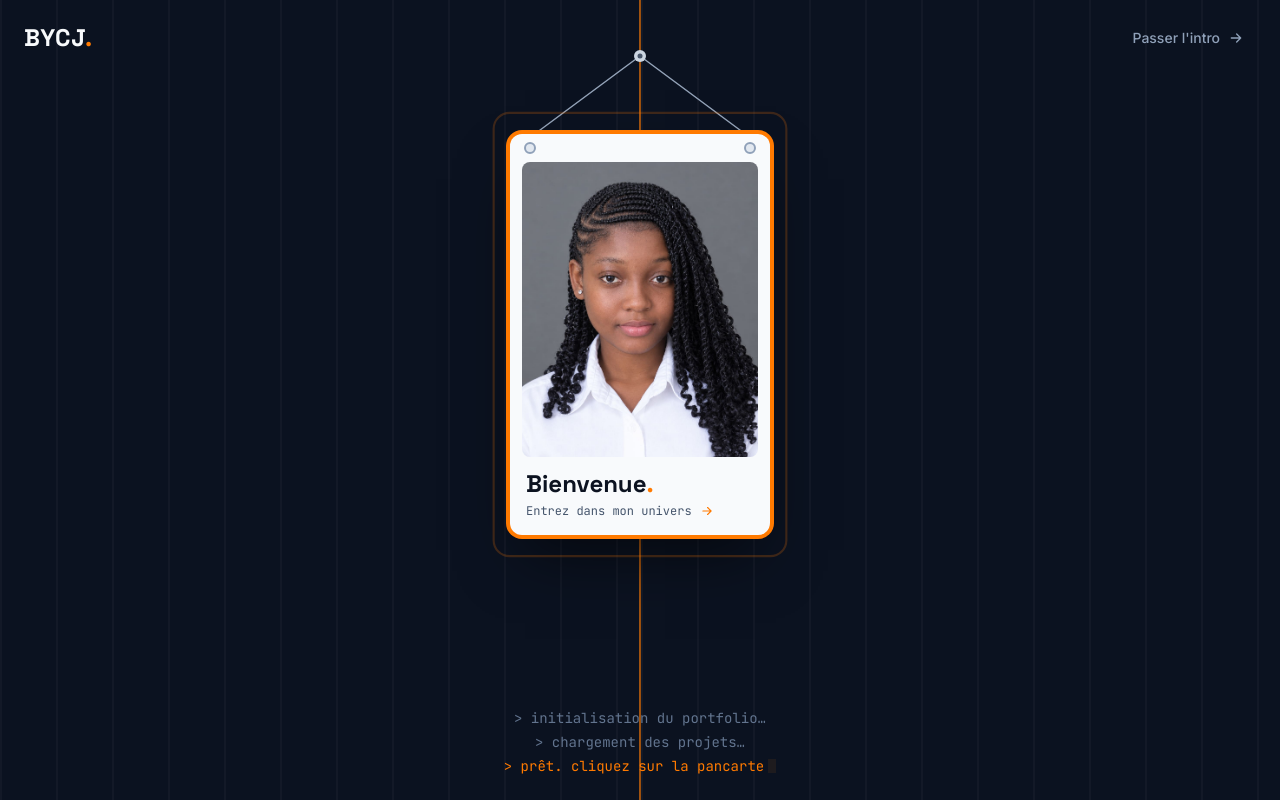
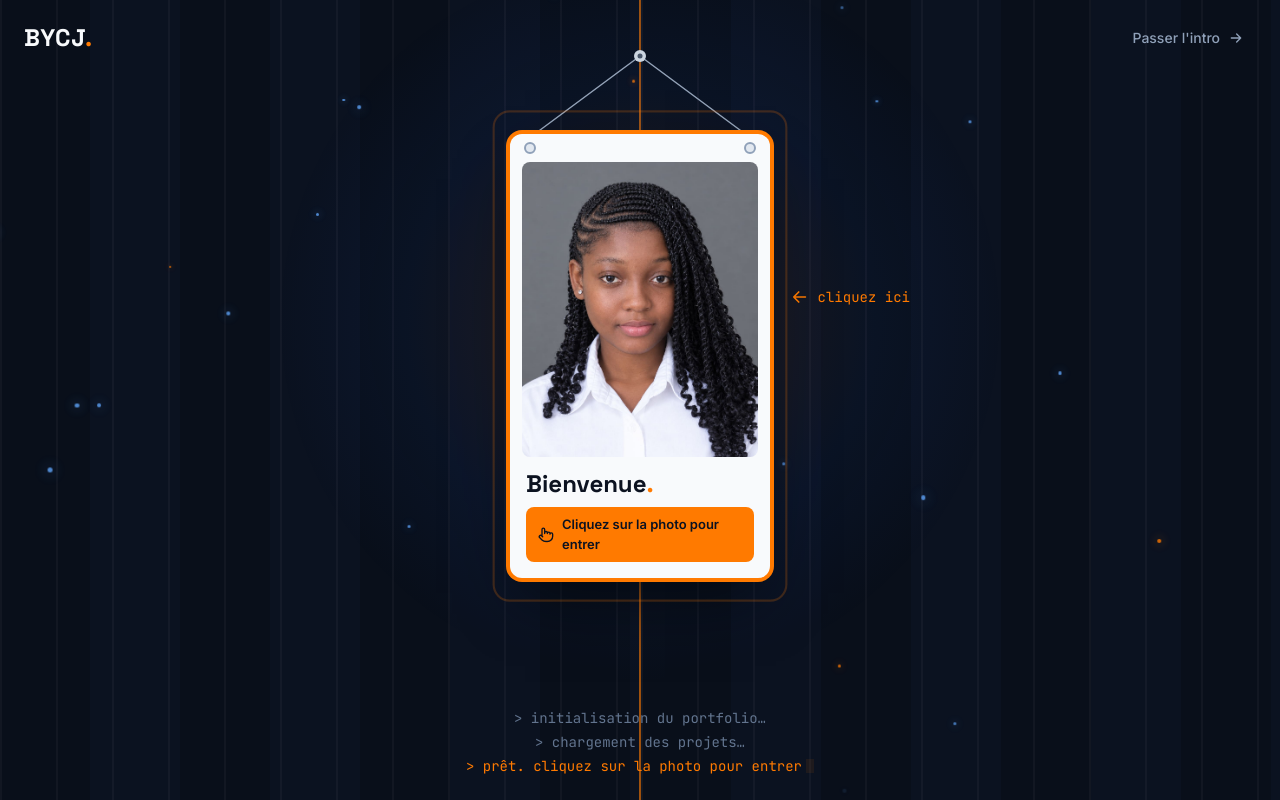
Before and after one commit to jenniferbationo2-tech/MonPortfolio, a React (Vite) app: page / in a window 1280 px wide. Shown: the top 800 px of the page. Built offline with nearby package versions, Linux system fonts and the light colour scheme.

Commit message:
Intro : fond animé (projecteur, particules, rideau) et consigne de clic claire

```diff
--- a/src/components/Intro.jsx
+++ b/src/components/Intro.jsx
@@ -1,15 +1,58 @@
 import { useEffect, useRef, useState } from 'react'
-import { motion, useMotionValue, useSpring } from 'motion/react'
+import { motion, useMotionTemplate, useMotionValue, useSpring } from 'motion/react'
 import { profile } from '../data/portfolio'
 import Icon from './ui/Icon'
 
-const bootLines = ['> initialisation du portfolio…', '> chargement des projets…', '> prêt. cliquez sur la pancarte']
+const bootLines = ['> initialisation du portfolio…', '> chargement des projets…', '> prêt. cliquez sur la photo pour entrer']
+const curtainEase = [0.76, 0, 0.24, 1]
 
-// Plis du rideau : fines bandes verticales
-const pleats = {
-  backgroundImage: 'repeating-linear-gradient(90deg, rgba(255,255,255,0.03) 0 2px, transparent 2px 56px)',
+// Générateur pseudo-aléatoire « à graine » : les particules sont identiques
+// à chaque affichage (un vrai Math.random changerait tout à chaque rendu).
+function seeded(seed) {
+  let s = seed
+  return () => (s = (s * 16807) % 2147483647) / 2147483647
 }
-const curtainEase = [0.76, 0, 0.24, 1]
+const rand = seeded(42)
+const particles = Array.from({ length: 28 }, () => ({
+  left: rand() * 100,
+  size: 2 + rand() * 3,
+  duration: 10 + rand() * 12,
+  delay: -rand() * 20, // délai négatif : les particules sont déjà en vol à l'ouverture
+  drift: (rand() - 0.5) * 80,
+  color: rand() > 0.6 ? '#FF7A00' : '#60A5FA',
+}))
+
+// Un pan du rideau : plis qui ondulent + particules de données qui montent
+function CurtainPanel({ side, opening, items }) {
+  const isLeft = side === 'left'
+  return (
+    <motion.div
+      className={`intro-curtain absolute inset-y-0 w-1/2 overflow-hidden bg-navy ${
+        isLeft ? 'left-0 border-r' : 'right-0 border-l'
+      } border-orange/60`}
+      animate={{ x: opening ? (isLeft ? '-100%' : '100%') : 0 }}
+      transition={{ duration: 1, delay: 0.45, ease: curtainEase }}
+    >
+      {items.map((p, i) => (
+        <span
+          key={i}
+          aria-hidden="true"
+          className="intro-particle absolute top-full rounded-full"
+          style={{
+            left: `${p.left}%`,
+            width: p.size,
+            height: p.size,
+            background: p.color,
+            boxShadow: `0 0 ${p.size * 3}px ${p.color}`,
+            '--duration': `${p.duration}s`,
+            '--delay': `${p.delay}s`,
+            '--drift': `${p.drift}px`,
+          }}
+        />
+      ))}
+    </motion.div>
+  )
+}
 
 // Écran d'accueil : une pancarte (la photo) suspendue à un clou sur un rideau.
 // onOpen : appelé au clic (le Hero démarre) ; onDone : quand le rideau est ouvert.
@@ -22,6 +65,13 @@ export default function Intro({ onOpen, onDone }) {
   const tilt = useMotionValue(0)
   const rotate = useSpring(tilt, { stiffness: 45, damping: 5, mass: 1.2 })
 
+  // Projecteur : un halo de lumière qui suit le curseur (centré au départ)
+  const lightX = useMotionValue(typeof window !== 'undefined' ? window.innerWidth / 2 : 0)
+  const lightY = useMotionValue(typeof window !== 'undefined' ? window.innerHeight * 0.4 : 0)
+  const smoothX = useSpring(lightX, { stiffness: 80, damping: 20 })
+  const smoothY = useSpring(lightY, { stiffness: 80, damping: 20 })
+  const spotlight = useMotionTemplate`radial-gradient(520px circle at ${smoothX}px ${smoothY}px, rgba(255,122,0,0.13), rgba(37,99,235,0.06) 45%, transparent 70%)`
+
   const enter = () => {
     if (opening) return
     setOpening(true)
@@ -31,7 +81,7 @@ export default function Intro({ onOpen, onDone }) {
   }
 
   useEffect(() => {
-    // Page bloquée en haut tant que le rideau est fermé
+    // Page bloquée en haut tant que le rideau est fermé.
     // 'instant' : sinon le défilement doux du site s'appliquerait (cas « Revoir l'intro » depuis le bas)
     window.scrollTo({ top: 0, behavior: 'instant' })
     document.body.style.overflow = 'hidden'
@@ -59,9 +109,12 @@ export default function Intro({ onOpen, onDone }) {
     return () => document.removeEventListener('keydown', onKey)
   })
 
-  // La pancarte penche vers le curseur
   const handleMove = (e) => {
-    if (opening || !signRef.current) return
+    if (opening) return
+    lightX.set(e.clientX)
+    lightY.set(e.clientY)
+    // La pancarte penche vers le curseur
+    if (!signRef.current) return
     const rect = signRef.current.getBoundingClientRect()
     const dx = (e.clientX - (rect.left + rect.width / 2)) / (window.innerWidth / 2)
     tilt.set(Math.max(-1, Math.min(1, dx)) * 10)
@@ -72,18 +125,16 @@ export default function Intro({ onOpen, onDone }) {
       className={`fixed inset-0 z-[100] overflow-hidden ${opening ? 'pointer-events-none' : ''}`}
       onMouseMove={handleMove}
     >
-      {/* Rideau : deux pans qui s'écartent */}
+      <CurtainPanel side="left" opening={opening} items={particles.slice(0, 14)} />
+      <CurtainPanel side="right" opening={opening} items={particles.slice(14)} />
+
+      {/* Projecteur (respire doucement, suit le curseur) */}
       <motion.div
-        className="absolute inset-y-0 left-0 w-1/2 border-r border-orange/60 bg-navy"
-        style={pleats}
-        animate={{ x: opening ? '-100%' : 0 }}
-        transition={{ duration: 1, delay: 0.45, ease: curtainEase }}
-      />
-      <motion.div
-        className="absolute inset-y-0 right-0 w-1/2 border-l border-orange/60 bg-navy"
-        style={pleats}
-        animate={{ x: opening ? '100%' : 0 }}
-        transition={{ duration: 1, delay: 0.45, ease: curtainEase }}
+        aria-hidden="true"
+        className="pointer-events-none absolute inset-0"
+        style={{ background: spotlight }}
+        animate={{ opacity: opening ? 0 : [0.75, 1, 0.75] }}
+        transition={opening ? { duration: 0.3 } : { duration: 4, repeat: Infinity, ease: 'easeInOut' }}
       />
 
       {/* Barre du haut : signature + passer l'intro */}
@@ -115,6 +166,20 @@ export default function Intro({ onOpen, onDone }) {
             : { type: 'spring', stiffness: 70, damping: 11, delay: 0.25 }
         }
       >
+        {/* Indice « cliquez ici » à côté de la pancarte (ordinateur) */}
+        <motion.div
+          aria-hidden="true"
+          className="absolute left-full top-[45%] ml-6 hidden items-center gap-2 whitespace-nowrap font-mono text-sm text-orange md:flex"
+          initial={{ opacity: 0 }}
+          animate={{ opacity: opening ? 0 : 1, x: [0, -10, 0] }}
+          transition={{
+            opacity: { delay: opening ? 0 : 1.8, duration: 0.4 },
+            x: { duration: 1.2, repeat: Infinity, ease: 'easeInOut' },
+          }}
+        >
+          <Icon name="arrowRight" size={20} className="rotate-180" /> cliquez ici
+        </motion.div>
+
         <motion.div style={{ rotate, transformOrigin: '50% 0%' }} className="flex flex-col items-center">
           {/* Clou + fils */}
           <svg aria-hidden="true" viewBox="0 0 260 90" className="block w-full" fill="none">
@@ -127,10 +192,10 @@ export default function Intro({ onOpen, onDone }) {
             ref={signRef}
             type="button"
             onClick={enter}
-            aria-label="Entrer sur le portfolio"
+            aria-label="Cliquez sur la photo pour entrer sur le portfolio"
             whileHover={{ scale: 1.04 }}
             whileTap={{ scale: 0.97 }}
-            className="group relative -mt-1 w-full rounded-xl bg-cream p-3 pb-4 text-left text-navy shadow-[0_30px_60px_-15px_rgba(0,0,0,0.6)] outline-none focus-visible:ring-4 focus-visible:ring-orange"
+            className="group relative -mt-1 w-full cursor-pointer rounded-xl bg-cream p-3 pb-4 text-left text-navy shadow-[0_30px_60px_-15px_rgba(0,0,0,0.6)] outline-none focus-visible:ring-4 focus-visible:ring-orange"
           >
             {/* Œillets où passent les fils */}
             <span className="absolute left-[14px] top-2 h-3 w-3 rounded-full border-2 border-slate-400 bg-slate-200" />
@@ -144,16 +209,33 @@ export default function Intro({ onOpen, onDone }) {
               transition={{ duration: 2, repeat: Infinity, ease: 'easeOut', delay: 1.4 }}
             />
 
-            <span className="mt-4 block aspect-[4/5] overflow-hidden rounded-lg bg-slate-200">
-              <img src={profile.portrait} alt="" className="h-full w-full object-cover" />
+            <span className="relative mt-4 block aspect-[4/5] overflow-hidden rounded-lg bg-slate-200">
+              <img
+                src={profile.portrait}
+                alt=""
+                className="h-full w-full object-cover transition-transform duration-500 group-hover:scale-105"
+              />
+              {/* Voile « Entrer » au survol */}
+              <span className="absolute inset-0 flex items-center justify-center bg-navy/50 opacity-0 transition-opacity duration-300 group-hover:opacity-100">
+                <span className="flex items-center gap-2 rounded-full bg-cream px-4 py-2 font-display text-sm font-semibold text-navy">
+                  Entrer <Icon name="arrowRight" size={16} />
+                </span>
+              </span>
             </span>
+
             <span className="mt-3 block px-1">
               <span className="block font-display text-2xl font-bold leading-tight">
                 Bienvenue<span className="text-orange">.</span>
               </span>
-              <span className="mt-1 flex items-center gap-2 font-mono text-xs text-slate-600">
-                Entrez dans mon univers
-                <Icon name="arrowRight" size={14} className="text-orange transition-transform group-hover:translate-x-1" />
+              <span className="mt-2 flex items-center justify-center gap-2 rounded-lg bg-orange px-3 py-2 text-[13px] font-semibold text-navy">
+                <motion.span
+                  className="inline-flex"
+                  animate={{ y: [0, -3, 0] }}
+                  transition={{ duration: 1, repeat: Infinity, ease: 'easeInOut' }}
+                >
+                  <Icon name="pointer" size={16} />
+                </motion.span>
+                Cliquez sur la photo pour entrer
               </span>
             </span>
           </motion.button>
--- a/src/components/ui/Icon.jsx
+++ b/src/components/ui/Icon.jsx
@@ -103,6 +103,9 @@ const paths = {
   ),
   building: <path d="M4 21V5a2 2 0 012-2h8a2 2 0 012 2v16M16 9h2a2 2 0 012 2v10M2 21h20M8 7h4M8 11h4M8 15h4" />,
   home: <path d="M3 11l9-8 9 8M5 9.5V21h5v-6h4v6h5V9.5" />,
+  pointer: (
+    <path d="M22 14a8 8 0 01-8 8M18 11v-1a2 2 0 00-4 0M14 10V9a2 2 0 00-4 0v1M10 9.5V4a2 2 0 00-4 0v10M18 11a2 2 0 114 0v3a8 8 0 01-8 8h-2c-2.8 0-4.5-.86-6-2.34l-3.6-3.6a2 2 0 012.83-2.82L7 15" />
+  ),
   download: <path d="M12 4v11M7 10l5 5 5-5M5 20h14" />,
   expand: <path d="M15 3h6v6M9 21H3v-6M21 3l-7 7M3 21l7-7" />,
   external: <path d="M14 4h6v6M20 4l-9 9M18 14v5a1 1 0 01-1 1H5a1 1 0 01-1-1V7a1 1 0 011-1h5" />,
--- a/src/index.css
+++ b/src/index.css
@@ -22,6 +22,43 @@ html {
   scroll-behavior: smooth;
 }
 
+/* ----- Intro : particules qui montent et rideau qui ondule ----- */
+@keyframes intro-rise {
+  0% {
+    transform: translate(0, 0);
+    opacity: 0;
+  }
+  10%,
+  85% {
+    opacity: 0.8;
+  }
+  100% {
+    transform: translate(var(--drift), -110vh);
+    opacity: 0;
+  }
+}
+
+@keyframes intro-sway {
+  0%,
+  100% {
+    background-position: 0 0, 0 0;
+  }
+  50% {
+    background-position: 14px 0, -60px 0;
+  }
+}
+
+.intro-particle {
+  animation: intro-rise var(--duration) linear var(--delay) infinite;
+}
+
+.intro-curtain {
+  background-image:
+    repeating-linear-gradient(90deg, rgba(255, 255, 255, 0.035) 0 2px, transparent 2px 56px),
+    repeating-linear-gradient(90deg, rgba(0, 0, 0, 0.18) 0 90px, transparent 90px 180px);
+  animation: intro-sway 7s ease-in-out infinite;
+}
+
 @media (prefers-reduced-motion: reduce) {
   html {
     scroll-behavior: auto;
```
